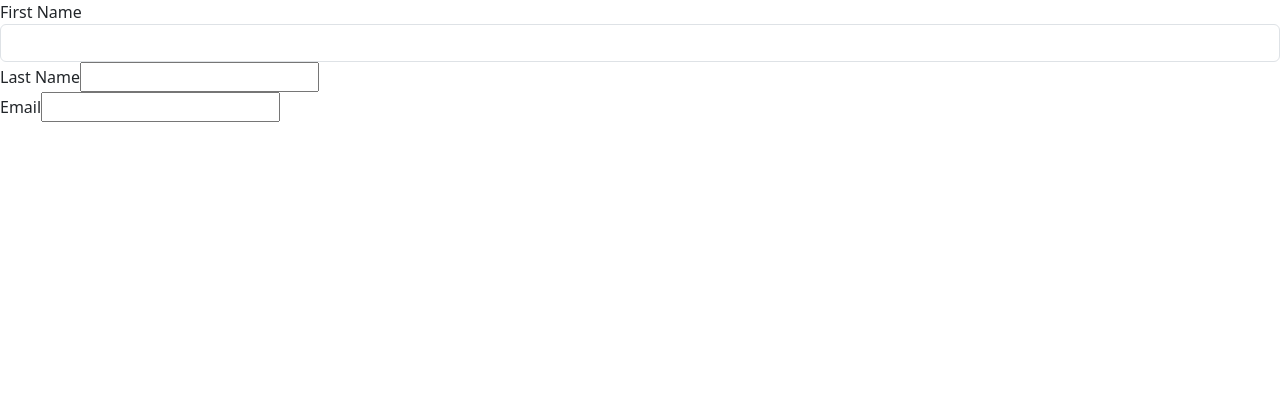
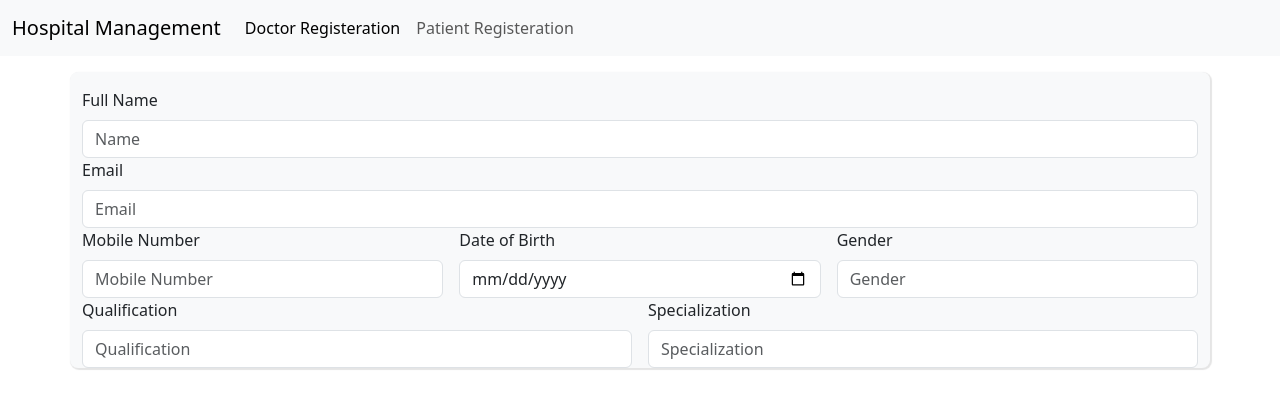
Before and after one commit to anmolmogha/HospitalManagement, a React (Vite) app in the folder Frontend/: page /doctorRegisteration in a window 1280 px wide. Shown: the top 408 px of the page. Built offline with nearby package versions, Linux system fonts and the light colour scheme.

Commit message:
Doctor Registeration form added

```diff
--- a/Frontend/package.json
+++ b/Frontend/package.json
@@ -3,6 +3,7 @@
   "private": true,
   "version": "0.0.0",
   "type": "module",
+  "homepage": "/hospitalmanagement",
   "scripts": {
     "dev": "vite",
     "build": "vite build",
--- a/Frontend/src/App.jsx
+++ b/Frontend/src/App.jsx
@@ -1,10 +1,22 @@
-import React from 'react'
-import PatientRegisteration from '../pages/PatientRegisteration'
+import React from "react";
+import PatientRegisteration from "./pages/PatientRegisteration";
+import { BrowserRouter as Router, Routes, Route } from "react-router-dom";
+import NavigationBar from "./components/NavigationBar";
+import DoctorRegisteration from "./pages/DoctorRegisteration";
 
 const App = () => {
   return (
-    <PatientRegisteration />
-  )
-}
+    <Router>
+      <NavigationBar />
+      <Routes>
+        <Route
+          path="/patientRegisteration"
+          element={<PatientRegisteration />}
+        />
+        <Route path="/doctorRegisteration" element={<DoctorRegisteration />} />
+      </Routes>
+    </Router>
+  );
+};
 
-export default App
+export default App;
--- /dev/null
+++ b/Frontend/src/CSS/registerationFormDoctor.css
@@ -0,0 +1,3 @@
+.form-conatiner{
+    box-shadow: 10px 10px 10px 10px #000000;
+}
--- /dev/null
+++ b/Frontend/src/components/DoctorRegisterationForm.jsx
@@ -0,0 +1,107 @@
+import React from "react";
+import "../CSS/registerationFormDoctor.css";
+
+function DoctorRegisterationForm() {
+  return (
+    <div
+      className="container bg-body-tertiary"
+      style={{
+        marginTop: "2rem",
+        boxShadow: "1px 1px 1px 1px #e5e5e5",
+        borderRadius: "0.5rem",
+      }}
+    >
+      <form>
+        <div className="row g-3">
+          <div className="col">
+            <label htmlFor="fullname" className="form-label">
+              Full Name
+            </label>
+            <input
+              type="text"
+              id="fullName"
+              className="form-control"
+              placeholder="Name"
+            />
+          </div>
+        </div>
+
+        <div className="row g-3">
+          <div className="col">
+            <label htmlFor="email" className="form-label">
+              Email
+            </label>
+            <input
+              type="email"
+              id="email"
+              className="form-control"
+              placeholder="Email"
+            />
+          </div>
+        </div>
+
+        <div className="row g-3">
+          <div className="col">
+            <label htmlFor="mobileNumber" className="form-label">
+              Mobile Number
+            </label>
+            <input
+              type="number"
+              id="mobileNumber"
+              className="form-control"
+              placeholder="Mobile Number"
+            />
+          </div>
+          <div className="col">
+            <label htmlFor="dob" className="form-label">
+              Date of Birth
+            </label>
+            <input
+              type="date"
+              id="dob"
+              className="form-control"
+              placeholder="Date of Birth"
+            />
+          </div>
+          <div className="col">
+            <label htmlFor="gender" className="form-label">
+              Gender
+            </label>
+            <input
+              type="text"
+              id="gender"
+              className="form-control"
+              placeholder="Gender"
+            />
+          </div>
+        </div>
+        <div className="row g-3">
+          <div className="col">
+            <label htmlFor="qualification" className="form-label">
+              Qualification
+            </label>
+            <input
+              type="text"
+              id="qualification"
+              className="form-control"
+              placeholder="Qualification"
+            />
+          </div>
+          <div className="col">
+            <label htmlFor="specialization" className="form-label">
+              Specialization
+            </label>
+            <input
+              type="text"
+              id="specialization"
+              className="form-control"
+              placeholder="Specialization"
+            />
+          </div>
+        </div>
+      </form>
+    </div>
+  );
+}
+
+export default DoctorRegisterationForm;
--- /dev/null
+++ b/Frontend/src/components/NavigationBar.jsx
@@ -0,0 +1,41 @@
+import React from "react";
+import { NavLink } from "react-router-dom";
+
+function NavigationBar() {
+  return (
+    <nav class="navbar navbar-expand-lg bg-body-tertiary">
+      <div class="container-fluid">
+        <NavLink className="navbar-brand" to={"/"}>
+          Hospital Management
+        </NavLink>
+        <button
+          class="navbar-toggler"
+          type="button"
+          data-bs-toggle="collapse"
+          data-bs-target="#navbarNav"
+          aria-controls="navbarNav"
+          aria-expanded="false"
+          aria-label="Toggle navigation"
+        >
+          <span class="navbar-toggler-icon"></span>
+        </button>
+        <div class="collapse navbar-collapse" id="navbarNav">
+          <ul class="navbar-nav">
+            <li class="nav-item">
+              <NavLink className="nav-link" to={"/doctorRegisteration"}>
+                Doctor Registeration
+              </NavLink>
+            </li>
+            <li class="nav-item">
+              <NavLink className="nav-link" to={"/patientRegisteration"}>
+                Patient Registeration
+              </NavLink>
+            </li>
+          </ul>
+        </div>
+      </div>
+    </nav>
+  );
+}
+
+export default NavigationBar;
--- /dev/null
+++ b/Frontend/src/pages/DoctorRegisteration.jsx
@@ -0,0 +1,12 @@
+import React from "react";
+import DoctorRegisterationForm from "../components/DoctorRegisterationForm";
+
+const DoctorRegisteration = () => {
+  return (
+    <>
+      <DoctorRegisterationForm />
+    </>
+  );
+};
+
+export default DoctorRegisteration;
```
Also changed, not shown: Frontend/pages/DoctorRegisteration.jsx (deleted, +0 -7 lines), Frontend/src/pages/PatientRegisteration.jsx (renamed from Frontend/pages/PatientRegisteration.jsx).
